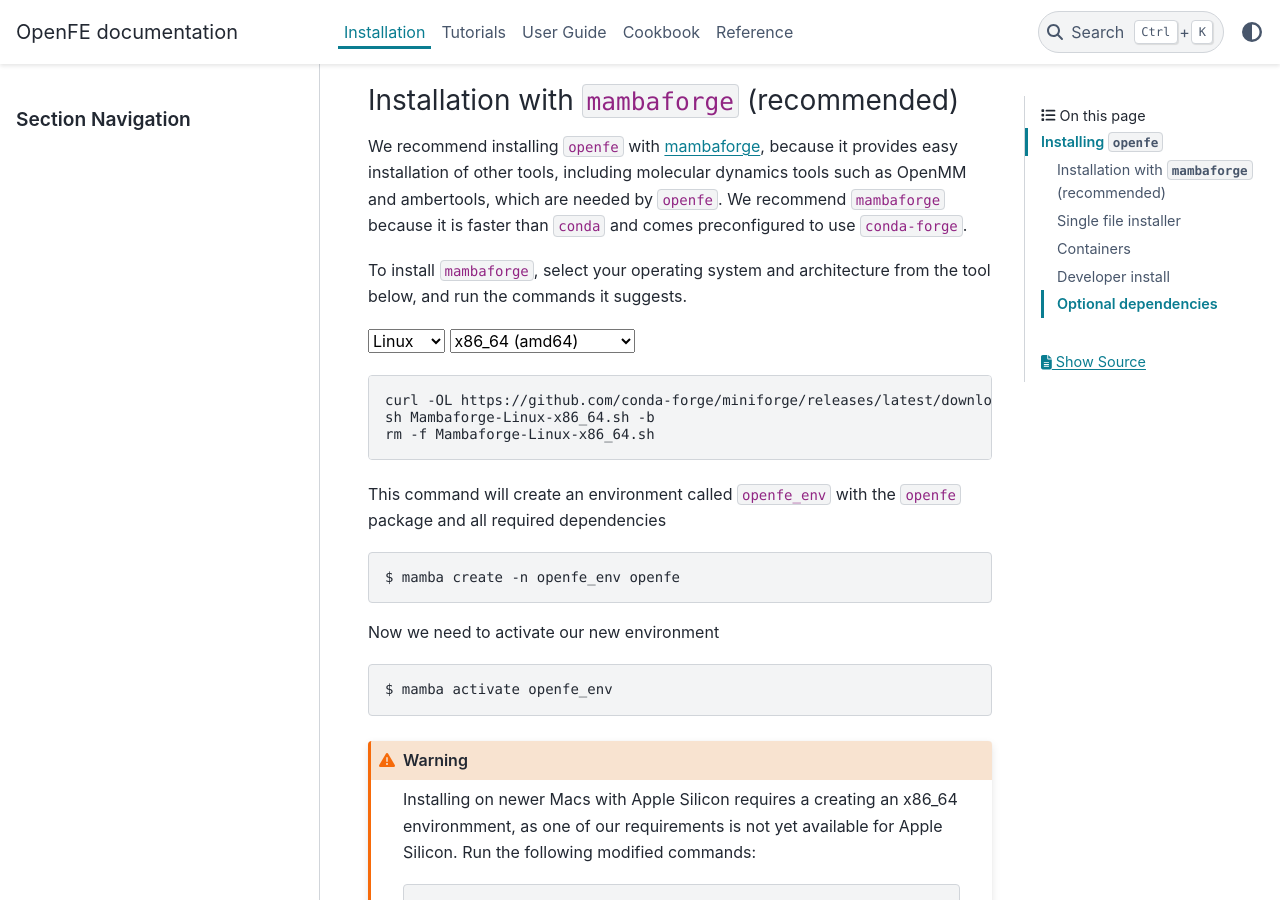
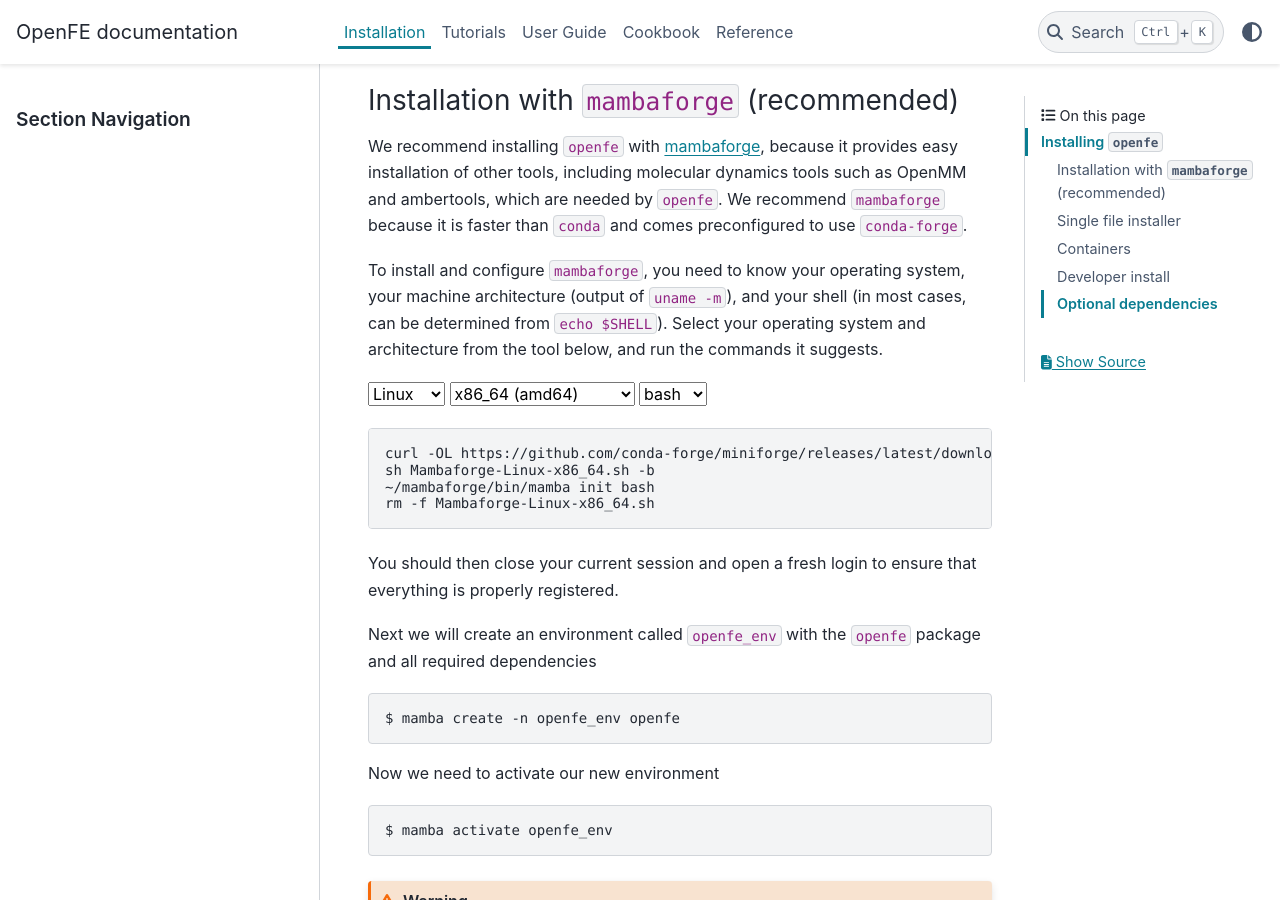
Before and after one commit to OpenFreeEnergy/openfe, a Sphinx documentation site: the page built from docs/installation.rst, in a window 1280 px wide and 900 px high, scrolled down 444 px. Built offline with Sphinx 7.4.7 and the PyData theme 0.15.4, drawn with Linux system fonts in a browser that asks for light colours.

Commit message:
Add mamba init step

```diff
--- a/docs/installation.rst
+++ b/docs/installation.rst
@@ -23,10 +23,11 @@
 We recommend ``mambaforge`` because it is faster than ``conda`` and comes
 preconfigured to use ``conda-forge``.
 
-To install ``mambaforge``, select your operating system and architecture from
-the tool below, and run the commands it suggests.
-
-.. someone else improve the above wording?
+To install and configure ``mambaforge``, you need to know your operating
+system, your machine architecture (output of ``uname -m``), and your shell
+(in most cases, can be determined from ``echo $SHELL``). Select
+your operating system and architecture from the tool below, and run the
+commands it suggests.
 
 .. raw:: html
 
@@ -35,6 +36,13 @@
         <option value="MacOSX">macOS</option>
     </select>
     <select id="mambaforge-architecture" onchange="updateInstructions()">
+    </select>
+    <select id="mambaforge-shell" onchange="updateInstructions()">
+        <option value="bash">bash</option>
+        <option value="zsh">zsh</option>
+        <option value="tcsh">tcsh</option>
+        <option value="fish">fish</option>
+        <option value="xonsh">xonsh</option>
     </select>
     <br />
     <pre><span id="mambaforge-curl-install"></span></pre>
@@ -65,23 +73,30 @@
           let cmd = document.getElementById("mambaforge-curl-install");
           let osElem = document.getElementById("mambaforge-os");
           let archElem = document.getElementById("mambaforge-architecture");
+          let shellElem = document.getElementById("mambaforge-shell");
           let os = osElem[osElem.selectedIndex].value;
           let arch = archElem[archElem.selectedIndex].value;
+          let shell = shellElem[shellElem.selectedIndex].value;
           let filename = "Mambaforge-" + os + "-" + arch + ".sh"
-          let curlText = (
-              "curl -OL https://github.com/conda-forge/miniforge/releases/"
-              + "latest/download/" + filename
-          )
-          let installText = "sh " + filename + " -b"
-          let cleanText = "rm -f " + filename
-          let cmdText = curlText + "\n" + installText + "\n" + cleanText
-          cmd.innerHTML = cmdText
+          let cmdArr = [
+              (
+                  "curl -OL https://github.com/conda-forge/miniforge/"
+                  + "releases/latest/download/" + filename
+              ),
+              "sh " + filename + " -b",
+              "~/mambaforge/bin/mamba init " + shell,
+              "rm -f " + filename,
+          ]
+          cmd.innerHTML = cmdArr.join("\n")
       }
 
       setArchitectureOptions("Linux");  // default
     </script>
 
-This command will create an environment called ``openfe_env`` with the ``openfe`` package and all required  dependencies ::
+You should then close your current session and open a fresh login to ensure
+that everything is properly registered.
+
+Next we will create an environment called ``openfe_env`` with the ``openfe`` package and all required  dependencies ::
 
   $ mamba create -n openfe_env openfe
 
```
